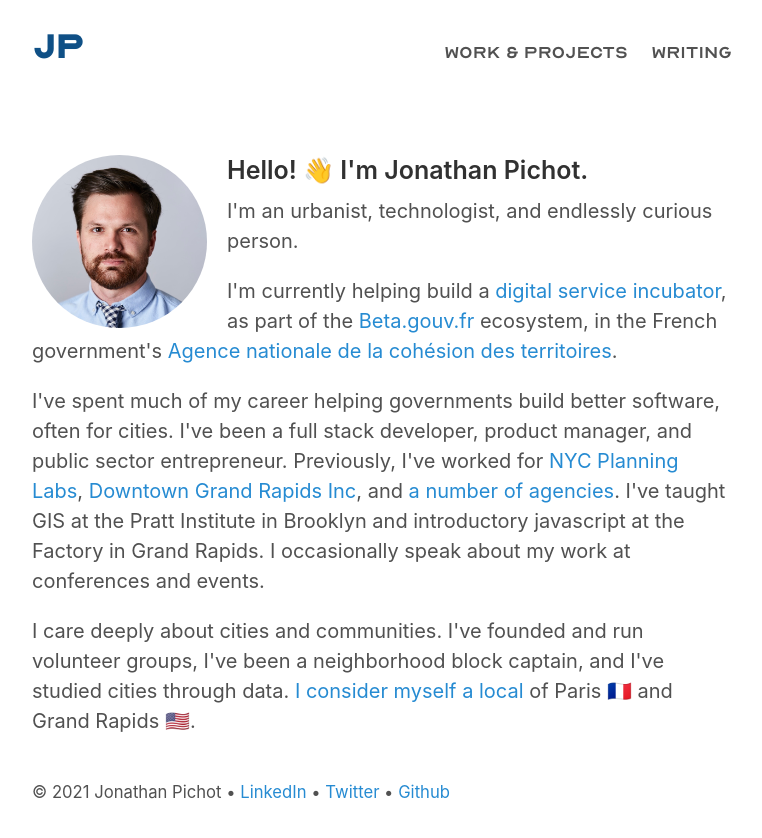
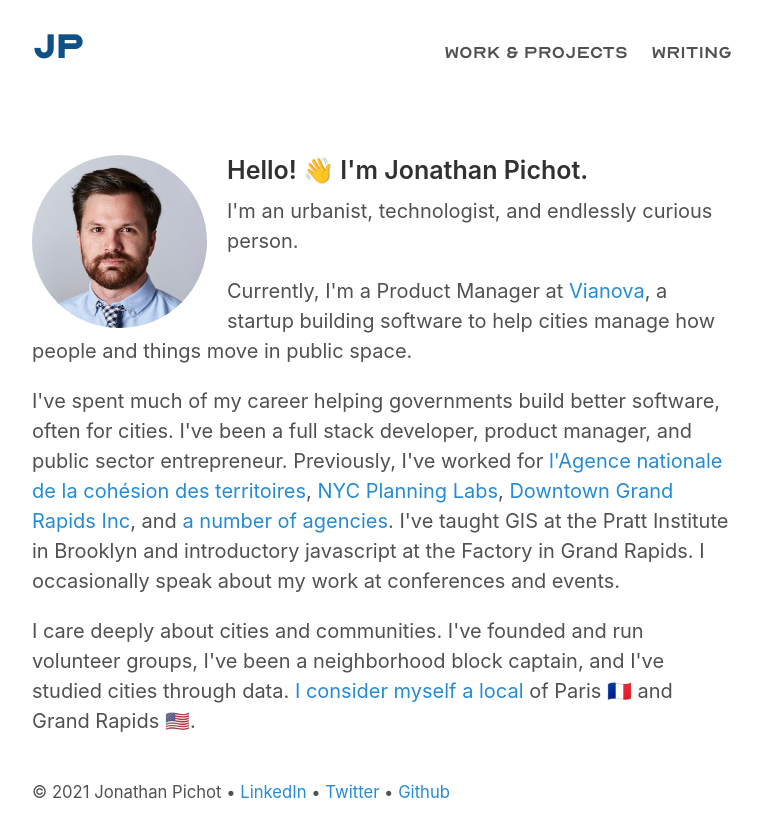
Before and after one commit to pichot/pichot.us, a Jekyll site: the page built from index.html, in a window 1280 px wide. Shown: the top 838 px of the page, without its empty margins (258-1020 px from the left). Built offline with Jekyll 4.4.1, drawn with Linux system fonts in a browser that asks for light colours.

Commit message:
vianova update

```diff
--- a/_includes/intro.html
+++ b/_includes/intro.html
@@ -7,13 +7,14 @@
     I'm an urbanist, technologist, and endlessly curious person.
   </p>
   <p>
-    I'm currently helping build a <a href="https://incubateur.anct.gouv.fr">digital service incubator</a>,
-    as part of the <a href="https://beta.gouv.fr/">Beta.gouv.fr</a> ecosystem,
-    in the French government's <abbr title="essentially, a national agency focused on supporting local governments"><a href="https://agence-cohesion-territoires.gouv.fr">Agence nationale de la cohésion des territoires</a></abbr>.
+    Currently, I'm a Product Manager at <a href="https://vianova.io">Vianova</a>, a startup building software to help cities manage how people and things move in public space.
   </p>
   <p>
     I've spent much of my career helping governments build better software, often for cities. I've been a full stack developer, product manager, and public sector entrepreneur. Previously,
-    I've worked for <a href="https://labs.planning.nyc.gov/">NYC Planning Labs</a>, <a href="https://downtowngr.org/">Downtown Grand Rapids Inc</a>, and
+    I've worked for
+    <abbr title="An agency in the French national government focused on supporting local governments"><a href="https://agence-cohesion-territoires.gouv.fr">l'Agence nationale de la cohésion des territoires</a></abbr>,
+    <a href="https://labs.planning.nyc.gov/">NYC Planning Labs</a>,
+    <a href="https://downtowngr.org/">Downtown Grand Rapids Inc</a>, and
     <abbr title="Rapid Development Group">
       <a href="https://www.rapiddg.com/">a</a>
     </abbr>
```
Also changed, not shown: Gemfile.lock.
